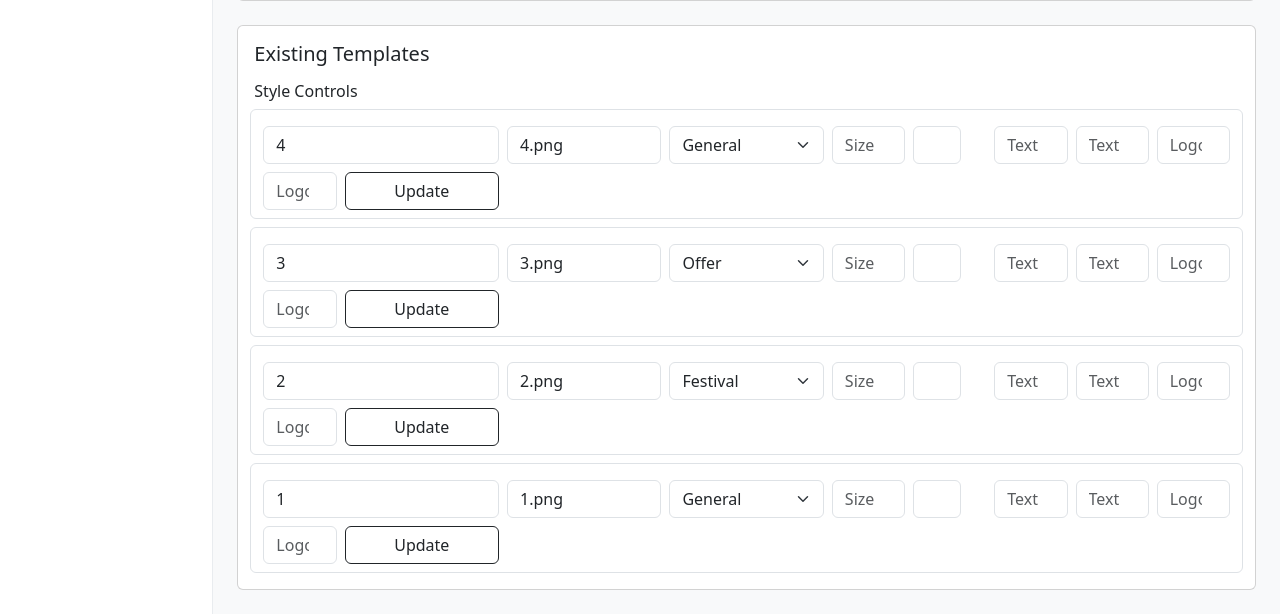
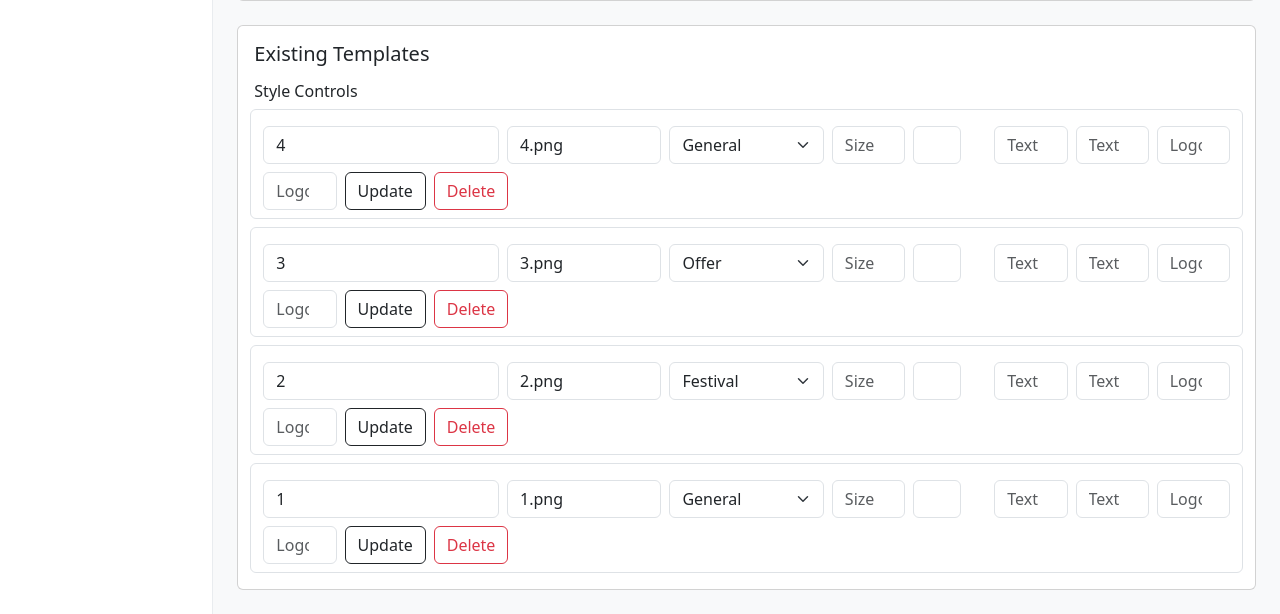
Before and after one commit to abdullanishad/goldposter_codex, a Flask app: page /admin/templates in a window 1280 px wide. Shown: the part 530-1144 px from the top of the page. Run offline with Flask 3, Linux system fonts and the light colour scheme; a user stored in the database is signed in.

Commit message:
mvp version 4

```diff
--- a/app.py
+++ b/app.py
@@ -376,7 +376,13 @@ def _ensure_template_rows_exist() -> None:
         except (OSError, json.JSONDecodeError):
             config_data = {}
 
-    for file_name in list_template_names():
+    current_template_names = set(list_template_names())
+
+    orphaned_templates = Template.query.filter(~Template.file_name.in_(current_template_names)).all() if current_template_names else Template.query.all()
+    for orphaned_template in orphaned_templates:
+        db.session.delete(orphaned_template)
+
+    for file_name in sorted(current_template_names):
         existing = Template.query.filter_by(file_name=file_name).first()
         if existing is not None:
             if not existing.category:
@@ -733,6 +739,22 @@ def edit_admin_template(template_id: int):
     return redirect(url_for("admin_templates"))
 
 
+@app.route("/admin/templates/<int:template_id>/delete", methods=["POST"])
+@login_required
+@admin_required
+def delete_admin_template(template_id: int):
+    template = db.session.get(Template, template_id)
+    if template is None:
+        flash("Template not found.", "danger")
+        return redirect(url_for("admin_templates"))
+
+    storage.delete_file(template.file_name)
+    db.session.delete(template)
+    db.session.commit()
+    flash("Template deleted successfully.", "success")
+    return redirect(url_for("admin_templates"))
+
+
 @app.route("/admin/categories", methods=["GET", "POST"])
 @login_required
 @admin_required
--- a/templates/admin/templates.html
+++ b/templates/admin/templates.html
@@ -102,10 +102,24 @@
               <label class="form-label d-md-none">Logo Position Y</label>
               <input type="number" name="logo_y" value="{{ template.logo_y if template.logo_y is not none else '' }}" class="form-control" placeholder="Logo Y">
             </div>
-            <div class="col-12 col-md-2">
+            <div class="col-12 col-md-2 d-flex gap-2">
               <button type="submit" class="btn btn-outline-dark w-100">Update</button>
+              <button
+                type="submit"
+                class="btn btn-outline-danger w-100"
+                form="delete-template-{{ template.id }}"
+                onclick="return confirm('Are you sure you want to delete this template?')"
+              >
+                Delete
+              </button>
             </div>
           </form>
+          <form
+            id="delete-template-{{ template.id }}"
+            method="POST"
+            action="{{ url_for('delete_admin_template', template_id=template.id) }}"
+            class="d-none"
+          ></form>
         </div>
       {% else %}
         <div class="col-12 text-muted">No templates found.</div>
```
Also changed, not shown: storage.py (+7 -0 lines).
